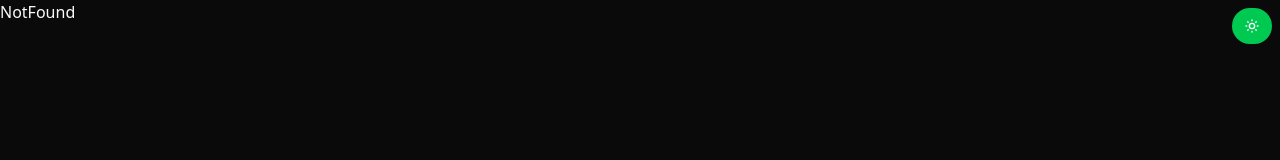
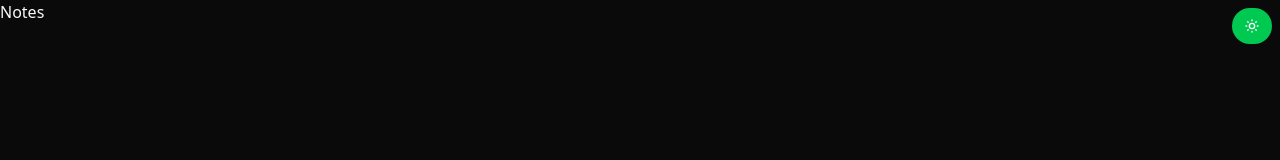
Before and after one commit to harshpx/memoize-v3-client, a React (Vite) app: page /dashboard/notes in a window 1280 px wide. Shown: the top 160 px of the page. Built offline with nearby package versions, Linux system fonts and the light colour scheme.

Commit message:
modified routing and layout

```diff
--- a/src/App.tsx
+++ b/src/App.tsx
@@ -4,6 +4,10 @@ import Home from "@/pages/Home";
 import Auth from "@/pages/Auth";
 import NotFound from "@/pages/NotFound";
 import ThemeSwitch from "./components/custom/ThemeSwitch";
+import Notes from "./pages/Notes";
+import Tasks from "./pages/Tasks";
+import Dashboard from "./pages/Dashboard";
+import DashboardLayout from "./pages/DashboardLayout";
 
 const App: FC = () => {
 	return (
@@ -14,6 +18,11 @@ const App: FC = () => {
 			<Routes>
 				<Route path="/" element={<Home />} />
 				<Route path="/auth" element={<Auth />} />
+				<Route path="/dashboard" element={<DashboardLayout />}>
+					<Route index element={<Dashboard />} />
+					<Route path="notes" element={<Notes />} />
+					<Route path="tasks" element={<Tasks />} />
+				</Route>
 				<Route path="*" element={<NotFound />} />
 			</Routes>
 		</BrowserRouter>
--- a/src/components/custom/ThemeSwitch.tsx
+++ b/src/components/custom/ThemeSwitch.tsx
@@ -7,14 +7,13 @@ import {
 	PopoverContent,
 	PopoverDescription,
 	PopoverHeader,
-	PopoverTitle,
 	PopoverTrigger,
 } from "@/components/ui/popover";
 import { Switch } from "../ui/switch";
 import { getAccentColor } from "@/lib/utils";
 
 const ThemeSwitch: FC = () => {
-	const { theme, setTheme, accent, setAccent } = useTheme();
+	const { theme, setTheme, setAccent } = useTheme();
 
 	const toggleTheme = () => {
 		setTheme(theme === "dark" ? "light" : "dark");
--- /dev/null
+++ b/src/pages/Dashboard.tsx
@@ -0,0 +1,5 @@
+const Dashboard = () => {
+	return <div>Dashboard</div>;
+};
+
+export default Dashboard;
--- /dev/null
+++ b/src/pages/DashboardLayout.tsx
@@ -0,0 +1,9 @@
+import { Outlet } from "react-router-dom";
+
+const DashboardLayout = () => {
+	return <div>
+        <Outlet/>
+    </div>;
+};
+
+export default DashboardLayout;
--- /dev/null
+++ b/src/pages/Notes.tsx
@@ -0,0 +1,5 @@
+const Notes = () => {
+	return <div>Notes</div>;
+};
+
+export default Notes;
--- /dev/null
+++ b/src/pages/Tasks.tsx
@@ -0,0 +1,5 @@
+const Tasks = () => {
+	return <div>Tasks</div>;
+};
+
+export default Tasks;
```
